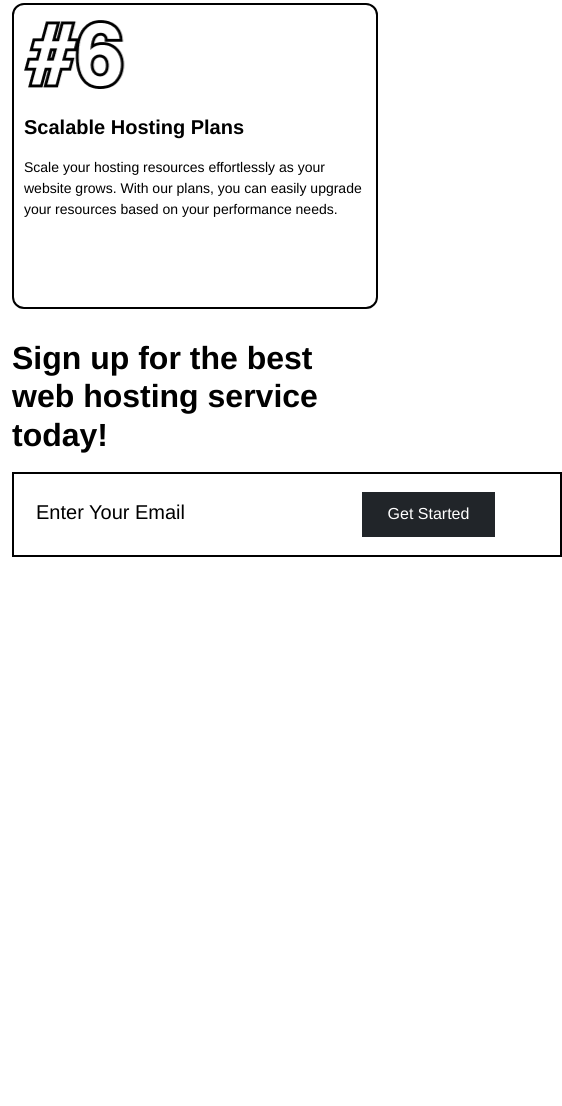
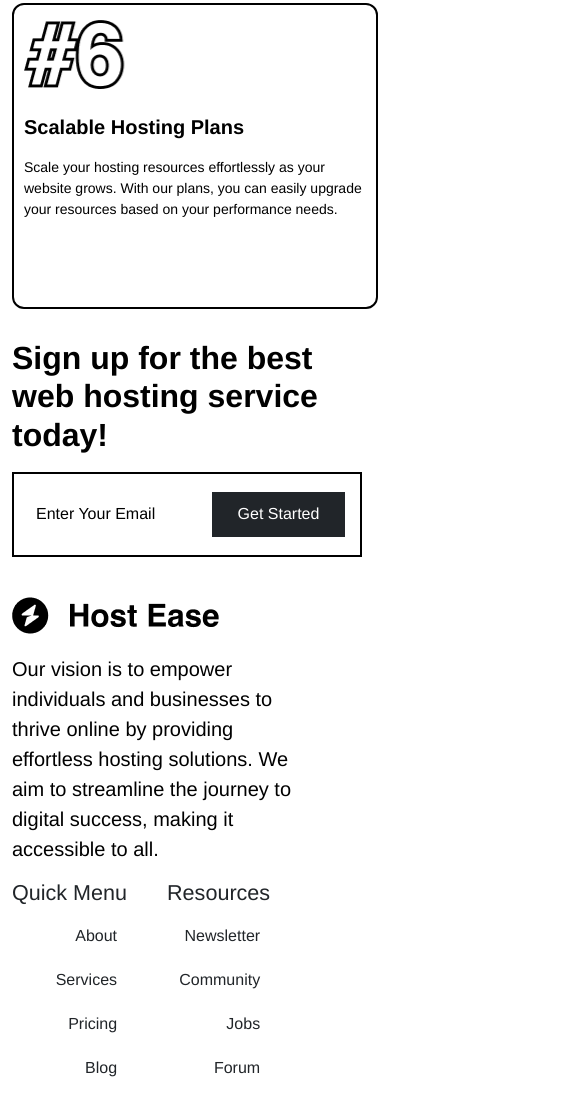
Before and after one commit to hasnainrais/Host-Ease-landingpage, a plain HTML site: page index.html in a window 390 px wide. Shown: the part 5041-6147 px from the top of the page, 562 px wide, since content can reach past the window. Before the commit the page ends 5598 px from the top, so only its background shows below. Drawn offline with nearby package versions, Linux system fonts and the light colour scheme.

Commit message:
add footer

```diff
--- a/index.html
+++ b/index.html
@@ -262,7 +262,7 @@
 
       <div class="container">
         <div class="row cs-sec-5">
-          <div class="col-12 col-sm-12 col-md-6 col-lg-5">
+          <div class="col-12 col-sm-12 col-md-6 col-lg-6">
 
             <div class="cs-sec5-text">
               <h2>Sign up for the best web
@@ -270,7 +270,7 @@
             </div>
 
           </div>
-          <div class="col-12 col-sm-12 col-md-6 col-lg-5">
+          <div class="col-12 col-sm-12 col-md-6 col-lg-6">
 
             <div class="cs-input">
 
@@ -286,6 +286,52 @@
         </div>
       </div>
 
+      <!-- Footer  -->
+
+      <footer>
+        <div class="container">
+          <div class="row cs-footer">
+            <div class="col-12 col-sm-12 col-md-6 col-lg-6">
+              <div class="f-sec1">
+                <img src="assets/images/logo.png" alt="">
+
+                <p>Our vision is to empower individuals and businesses to thrive online by providing effortless hosting solutions. We aim to streamline the journey to digital success, making it accessible to all.</p>
+              </div>
+
+            </div>
+            <div class="col-12 col-sm-12 col-md-6 col-lg-6">
+
+              <div class="cs-fs-main">
+
+              <div class="f-sec2">
+                <!-- <h4>Quick Menu</h4> -->
+                <ul class="list-unstyled">
+                  <h4>Quick Menu</h4>
+                  <li><a href="#" class="text-decoration-none text-dark">About</a></li>
+                  <li><a href="#" class="text-decoration-none text-dark">Services</a></li>
+                  <li><a href="#" class="text-decoration-none text-dark">Pricing</a></li>
+                  <li><a href="#" class="text-decoration-none text-dark">Blog</a></li>
+
+                </ul>
+              </div>
+              <div class="f-sec2">
+                <!-- <h4>Quick Menu</h4> -->
+                <ul class="list-unstyled">
+                  <h4>Resources</h4>
+                  <li><a href="#" class="text-decoration-none text-dark">Newsletter</a></li>
+                  <li><a href="#" class="text-decoration-none text-dark">Community</a></li>
+                  <li><a href="#" class="text-decoration-none text-dark">Jobs</a></li>
+                  <li><a href="#" class="text-decoration-none text-dark">Forum</a></li>
+
+                </ul>
+              </div>
+            </div>
+
+
+            </div>
+          </div>
+        </div>
+      </footer>
 
 
 
--- a/style.css
+++ b/style.css
@@ -225,6 +225,7 @@ padding: 10px;
     /* border: 1px solid red; */
     margin-top: 30px;
     display: flex;
+    justify-content: space-between;
 }
 
 .cs-sec5-text>h2{
@@ -236,10 +237,12 @@ padding: 10px;
 
 
 .cs-input>input{
-    width: 550px;
+    width: 450px;
     height: 85px;
     border: 2px solid #000000;
+    /* margin-right: 50px; */
     position: absolute;
+
 
 
 }
@@ -257,12 +260,41 @@ padding: 10px;
 
 .cs-btn-sec5{
     position: relative;
-    left: 350px;
+    left: 300px;
     top: 20px;
 
 }
 
+.cs-footer{
+    margin-top: 80px;
+    /* border: 1px solid red; */
 
+}
+
+.f-sec1>p{
+    font-size: 20px;
+    font-weight: 400;
+    color: #000000;
+    margin-top: 20px;
+    padding-right: 80px;
+}
+
+
+.f-sec2>ul{
+    text-align: right;
+    /* align-items: end; */
+}
+.f-sec2>ul>li{
+    padding: 10px;
+
+}
+
+.cs-fs-main{
+    /* border: 1px solid red; */
+    display: flex;
+    justify-content: right;
+    gap: 40px;
+}
 
 
 @media only screen and (max-width:990px){
@@ -336,6 +368,30 @@ padding: 10px;
     font-weight: 400;
 }
 
+.cs-input>input{
+    width: 350px;
+}
+
+.cs-input>input:focus{
+    outline: none;
+}
+
+.cs-input>input::placeholder{
+    font-size: 16px;
+    font-weight: 400;
+    color: #000000;
+    padding-left: 20px;
+}
+
+.cs-btn-sec5{
+    position: relative;
+    left: 200px !important;
+    /* left: 350px; */
+    /* top: 20px; */
+
+}
+
+
 }
 
 
@@ -366,4 +422,12 @@ padding: 10px;
   .cs-sec-5{
     gap: 10px;
   }
+  .cs-fs-main{
+    /* border: 1px solid red; */
+    display: flex;
+    justify-content: left;
+    gap: 40px;
 }
+
+
+}
```
